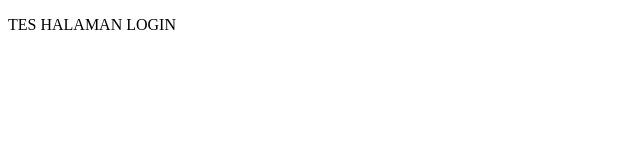
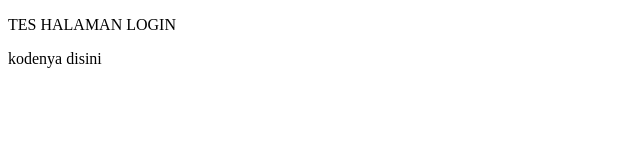
Before and after one commit to asyahra19/PRPL, a plain HTML site: page login.html in a window 1280 px wide. Shown: the full height of the page, 0-640 px from the left. Drawn offline with Linux system fonts and the light colour scheme.

Commit message:
edit login.html sedikit

```diff
--- a/login.html
+++ b/login.html
@@ -8,5 +8,6 @@
 </head>
 <body>
     <p>TES HALAMAN LOGIN</p>
+    <p>kodenya disini</p>
 </body>
 </html>
```
